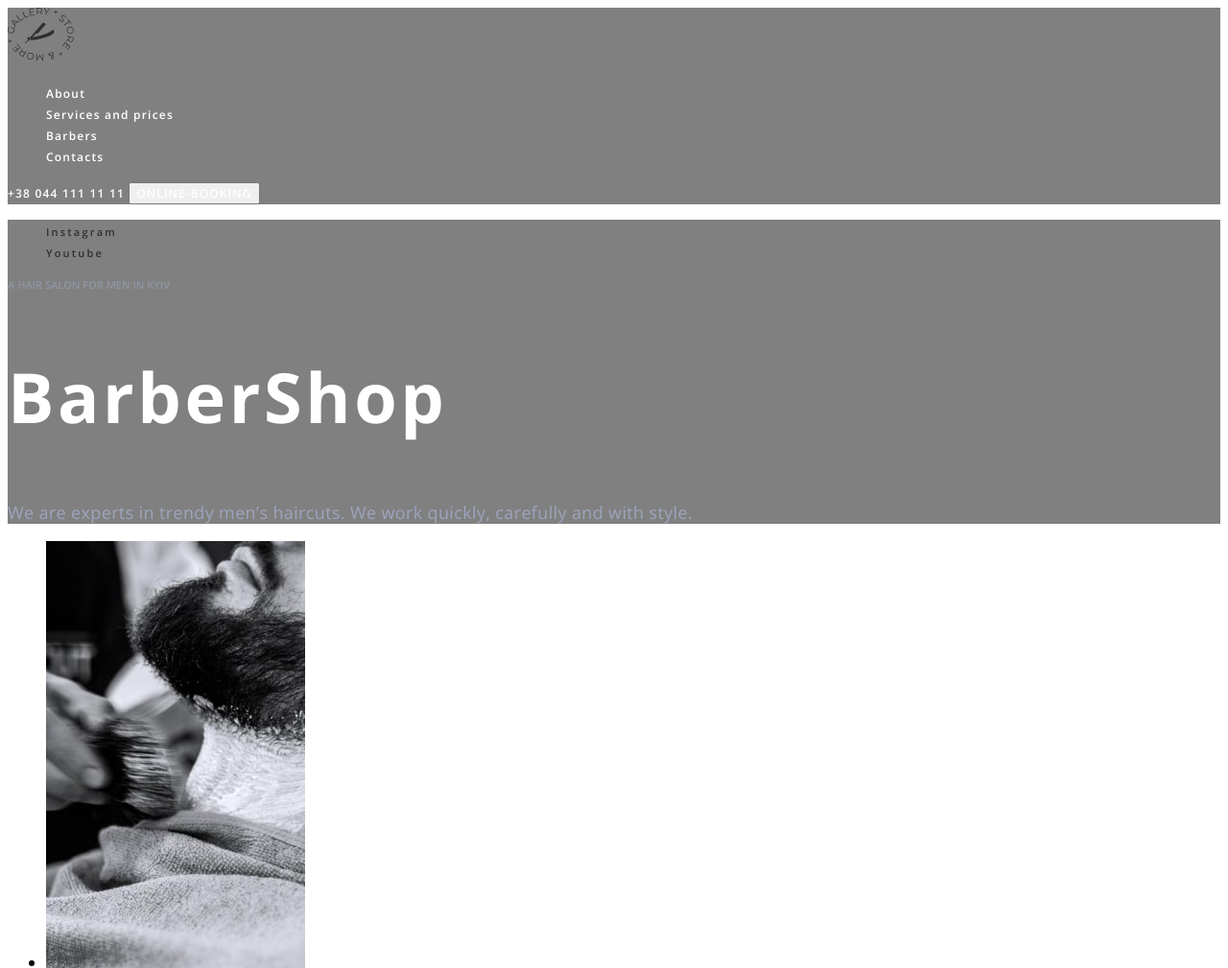
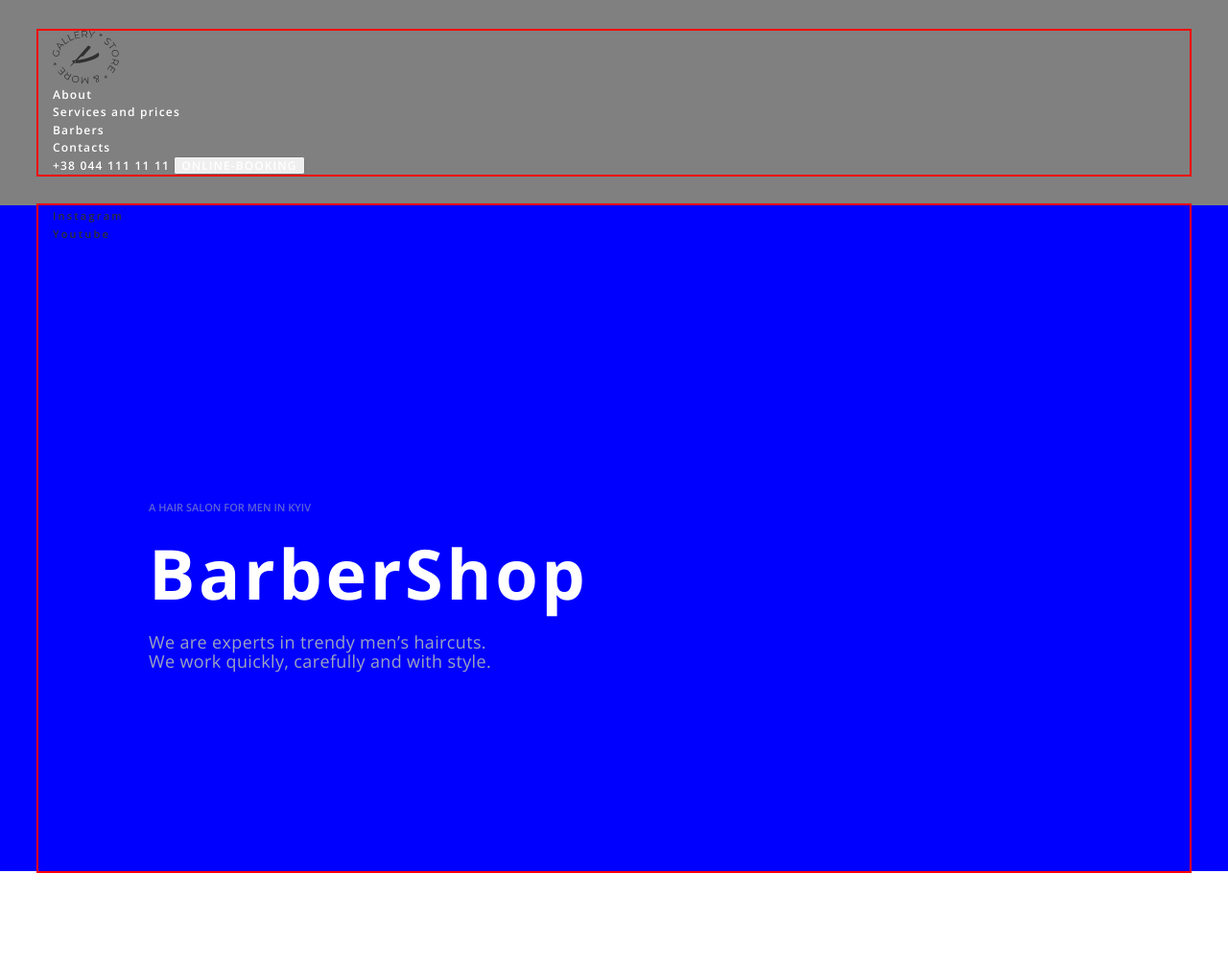
Before and after one commit to vagif-k/Website, a plain HTML site: page index.html in a window 1280 px wide. Shown: the top 1009 px of the page at 96% size. Drawn offline with nearby package versions, Linux system fonts and the light colour scheme.

Commit message:
block-24.10

```diff
--- a/css/style.css
+++ b/css/style.css
@@ -18,6 +18,52 @@
 --main-font:'Raleway', sans-serif;
 }
 
+/*--------- reset --------------*/
+p,
+h1,
+h2,
+h3,
+h4,
+h5,
+h6 {
+margin:0 ;
+}
+
+ul, ol {
+margin:0 ;
+padding-left: 0;
+list-style: none;
+}
+
+button {
+cursor: pointer;
+}
+
+address {
+font-style: normal;
+}
+
+a {
+color: currentColor;
+text-decoration: none;
+}
+
+.list{
+list-style: none;
+}
+
+.link{
+text-decoration: none;
+}
+
+.container {
+width: 1200px;
+padding-left: 15px;
+padding-right: 15px;
+outline: 2px solid red;
+margin: 0 auto;
+}
+
 .visually-hidden {
 position: absolute;
 white-space: nowrap;
@@ -31,25 +77,25 @@ clip-path: inset(50%);
 margin: -1px;
 }
 
+img{
+display: block;
+}
+
 body {
 font-family: "Open Sans", sans-serif;
 }
 
 .header{
 background-color: gray;
+padding-top: 32px;
+padding-bottom: 32px;
 }
 
 .hero{
-background-color: gray;
+background-color:blue;
 }
 
-.list{
-list-style: none;
-}
 
-.link{
-text-decoration: none;
-}
 
 .top-text{
 font-weight: 600;
@@ -105,8 +151,13 @@ color: #303030;
 color: #FF6C00;
 }
 
+.hero-content{
+padding: 272px 100px 208px 100px;
+}
+
 .hero-top-text {
 color: rgba(157, 164, 189, 0.6);
+margin-bottom: 20px;
 }
 
 .hero-title {
@@ -116,14 +167,21 @@ font-size: 72px;
 line-height: 1, 18;
 letter-spacing: 0.05em;
 color: #ffffff;
+margin-bottom: 20px;
 }
 .hero-bottom-text {
 font-size: 18px;
 line-height: 1, 66;
 letter-spacing: 0.02em;
 color: #9da4bd;
+max-width: 360px;
 }
 /* --------------------ABOUT------------------------------*/
+
+.about{
+padding-top: 120px;
+padding-bottom: 120px;
+}
 
 .about-list {
 }
@@ -131,6 +189,7 @@ color: #9da4bd;
 }
 .about-top-text {
 color: #303030;
+margin-bottom: 20px;
 }
 
 .about-tetle {
@@ -141,6 +200,7 @@ font-size: 42px;
 line-height: 1,17;
 letter-spacing: 0.05em;
 color: #303030;
+margin-bottom: 20px;
 }
 
 .about-bottom-text {
@@ -148,6 +208,7 @@ font-size: 18px;
 line-height: 1,67;
 letter-spacing: 0.02em;
 color: #555555;
+margin-bottom: 20px;
 }
 
 .about-text {
@@ -155,6 +216,7 @@ font-size: 14px;
 line-height: 1,86;
 letter-spacing: 0.02em;
 color: #555555;
+margin-bottom: 42px;
 }
 
 .about-btn {
@@ -171,11 +233,14 @@ cursor: pointer;
 /* --------------------PRICES----------------------------*/
 
 .prices {
-    background-color:#303030;
+background-color:#303030;
+padding-top: 120px;
+padding-bottom: 120px;
 }
 
 .prices-top-text {
 color: rgba(157, 164, 189, 0.6);
+margin-bottom: 20px;
 }
 
 .prices-title {
@@ -186,6 +251,7 @@ font-size: 42px;
 line-height: 1,17;
 letter-spacing: 0.05em;
 color: #FFFFFF;
+margin-bottom: 74px;
 }
 
 .prices-list {
@@ -200,6 +266,7 @@ font-size: 18px;
 line-height: 1,67;
 letter-spacing: 0.02em;
 color: #9DA4BD;
+margin-bottom: 74px;
 }
 
 .prices-btn {
@@ -210,10 +277,8 @@ line-height: 1,33;
 letter-spacing: 0.09em;
 text-transform: uppercase;
 color: #FFFFFF;
-cursor: pointer;
-}
 
- /* --------------------BENEFITS----------------------------*/
+/* --------------------BENEFITS----------------------------*/
 
 .benefits {
 }
--- a/index.html
+++ b/index.html
@@ -7,6 +7,7 @@
     <title>&#9829;BarberShop</title>
     <link rel="preconnect" href="https://fonts.googleapis.com" />
     <link rel="preconnect" href="https://fonts.gstatic.com" crossorigin />
+    <link rel="stylesheet" href="https://cdnjs.cloudflare.com/ajax/libs/modern-normalize/0.6.0/modern-normalize.min.css" integrity="sha512-1bhKtVC+Rwemskiy3JPDT3u1PjW8B8oH7aFL+fS9Ju0DR/oAp3ttKPIlVWRMdEuhwZ6Lz3ds48hAwz7unUQXdA==" crossorigin="anonymous" referrerpolicy="no-referrer" />
     <link
       href="https://fonts.googleapis.com/css2?family=Open+Sans:wght@400;600;700&family=Raleway:wght@700&display=swap"
       rel="stylesheet"
@@ -15,6 +16,7 @@
   </head>
   <body>
     <header class="header">
+      <div class="container">
         <nav>
         <a class="header-logo" href="">
           <img src="./imeges/Logo.svg" alt="site logo" />
@@ -36,9 +38,11 @@
       </nav>
       <a class="header-tel link" href="tel:+380441111111">+38 044 111 11 11</a>
       <button class="header-btn" type="button">Online-booking</button>
+      </div>
     </header>
     <main>
       <section class="hero">
+        <div class="container">
           <ul class="hero-list list">
             <li class="hero-item">
               <a
@@ -59,14 +63,18 @@
               </a>
             </li>
           </ul>
+          <div class="hero-content">
             <p class="hero-top-text top-text">A hair salon for men in Kyiv</p>
             <h1 class="hero-title">BarberShop</h1>
             <p class="hero-bottom-text">
               We are experts in trendy men’s haircuts. We work quickly, carefully
               and with style.
             </p>
+          </div>
+        </div>
       </section>
       <section class="about">
+        <div class="container">
           <ul class="about-list">
             <li class="about-item">
               <img
@@ -99,8 +107,10 @@
             everyone who comes to us!
           </p>
           <button type="button" class="about-btn">Online-booking</button>
+        </div>
       </section>
       <section class="prices">
+        <div class="container">
           <p class="prices-top-text top-text">Spend your time with the best masters</p>
           <h2 class="prices-title">Services and prices</h2>
           <ul class="prices-list list">
@@ -140,6 +150,7 @@
             </li>
           </ul>
           <button type="button" class="prices-btn">Online-booking</button>
+        </div>
       </section>
       <section class="benefits">
         <ul class="benefits-list list">
```
Lines whose indentation alone changed are shown as unchanged.
